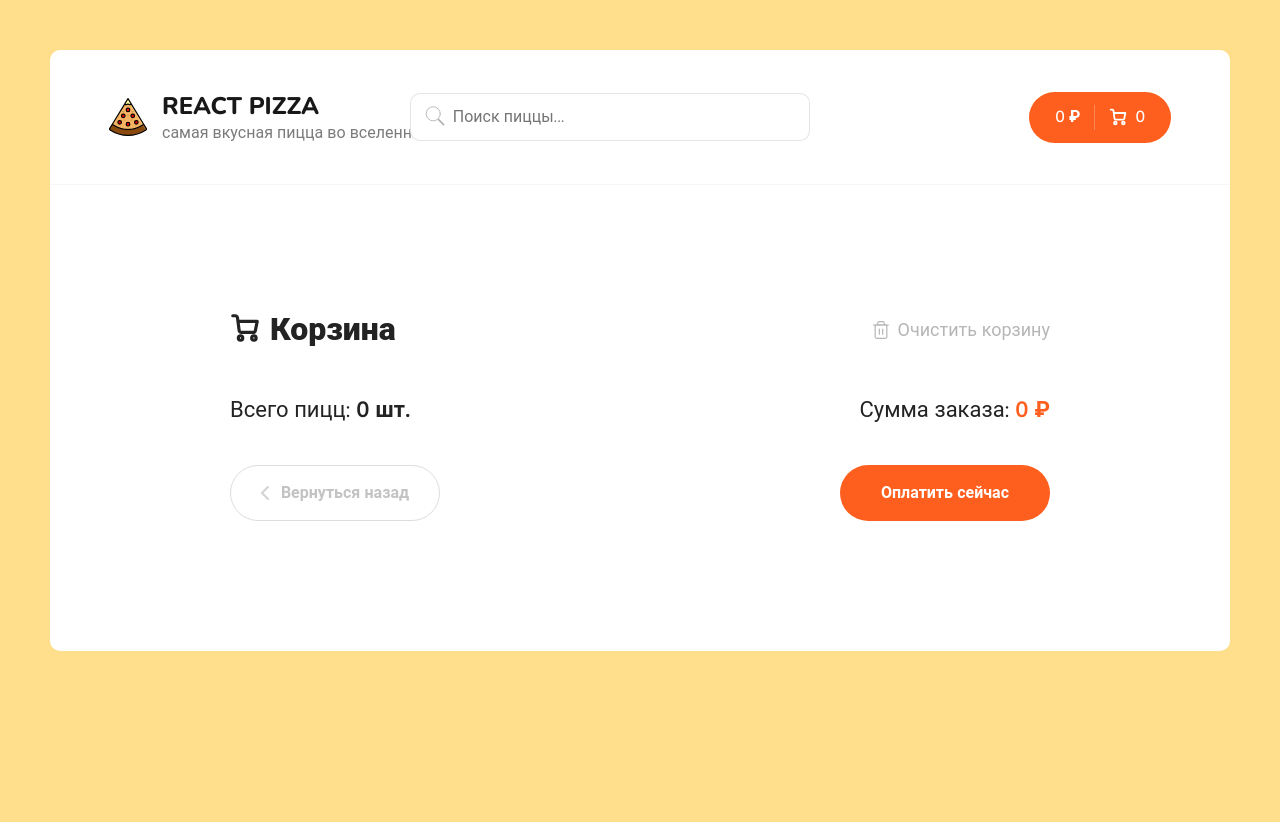
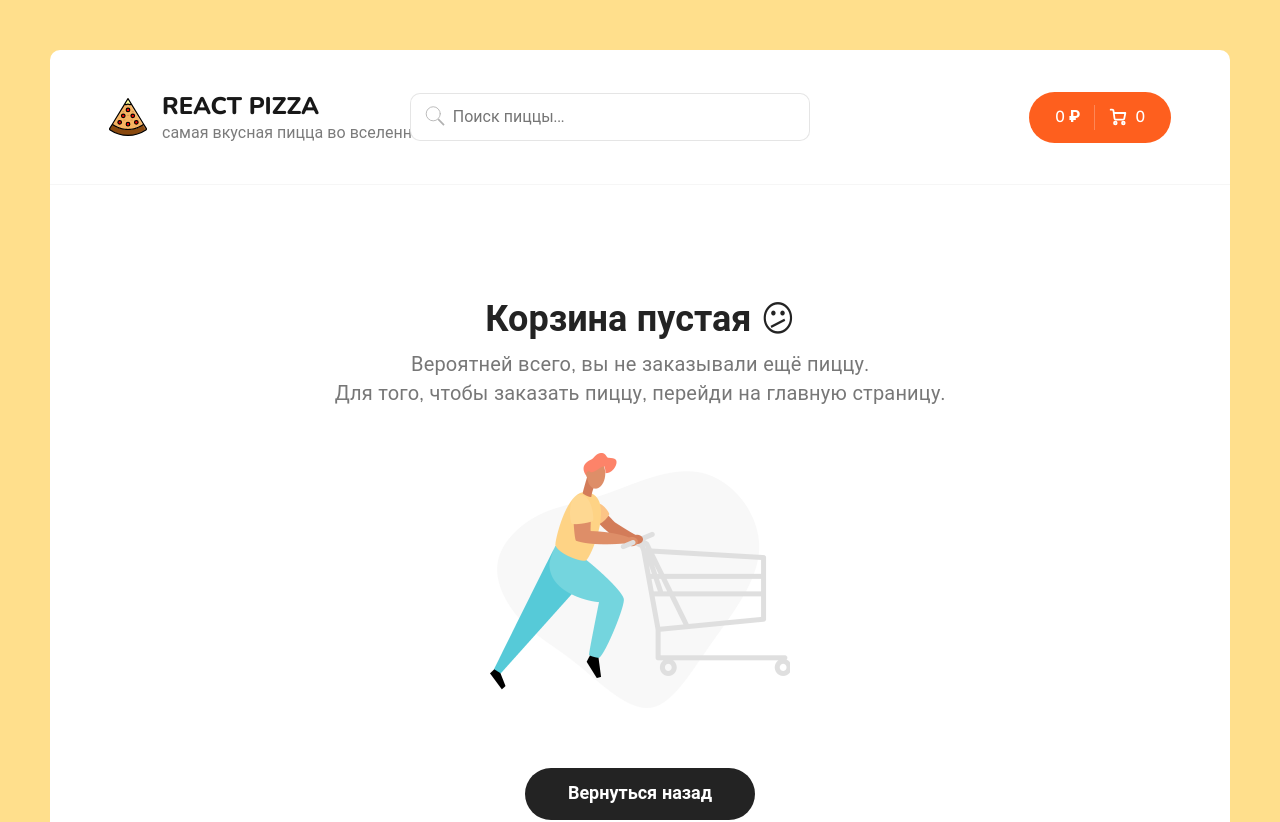
Before and after one commit to greecetop69/react-pizza, a React (Create React App) app: page /cart in a window 1280 px wide. Shown: the top 822 px of the page. Before the commit the page ends 800 px from the top, so only its background shows below. Built offline with nearby package versions, Linux system fonts and the light colour scheme.

Commit message:
add cartEmpty

```diff
--- a/src/components/PizzaBlock/index.jsx
+++ b/src/components/PizzaBlock/index.jsx
@@ -20,7 +20,7 @@ function PizzaBlock({ id, title, price, imageUrl, sizes, types }) {
 			price,
 			imageUrl,
 			type: typeNames[activeType],
-			size: activeSize,
+			size: sizes[activeSize],
 		};
 		dispatch(addItem(item));
 	};
--- a/src/pages/Cart.jsx
+++ b/src/pages/Cart.jsx
@@ -2,6 +2,7 @@ import React from 'react';
 import { useDispatch, useSelector } from 'react-redux';
 import { Link } from 'react-router-dom';
 import CartItem from './CartItem';
+import CartEmpty from './CartEmpty';
 import { clearItems } from '../redux/slices/cartSlice';
 
 const Cart = () => {
@@ -11,6 +12,10 @@ const Cart = () => {
 
 	function onClickClear() {
 		if (window.confirm('Очистить корзину?')) dispatch(clearItems());
+	}
+
+	if (!totalCount) {
+		return <CartEmpty />;
 	}
 	return (
 		<div className='container container--cart'>
--- /dev/null
+++ b/src/pages/CartEmpty.jsx
@@ -0,0 +1,27 @@
+import React from 'react';
+import { Link } from 'react-router-dom';
+
+import cartEmprtyImg from '../assets/img/empty-cart.png';
+
+const CartEmpty = () => {
+	return (
+		<>
+			<div className='cart cart--empty'>
+				<h2>
+					Корзина пустая <span>😕</span>
+				</h2>
+				<p>
+					Вероятней всего, вы не заказывали ещё пиццу.
+					<br />
+					Для того, чтобы заказать пиццу, перейди на главную страницу.
+				</p>
+				<img src={cartEmprtyImg} alt='Empty cart' />
+				<Link className='button button--black' to='/'>
+					<span>Вернуться назад</span>
+				</Link>
+			</div>
+		</>
+	);
+};
+
+export default CartEmpty;
--- a/src/pages/CartItem.jsx
+++ b/src/pages/CartItem.jsx
@@ -2,7 +2,7 @@ import React from 'react';
 import { useDispatch } from 'react-redux';
 import { addItem, removeItem, minusItem } from '../redux/slices/cartSlice';
 
-const CartItem = ({ id, title, price, imageUrl, type, count }) => {
+const CartItem = ({ id, title, price, imageUrl, type, size, count }) => {
 	const dispatch = useDispatch();
 	const onClickPlus = () => {
 		dispatch(addItem({ id }));
@@ -13,6 +13,7 @@ const CartItem = ({ id, title, price, imageUrl, type, count }) => {
 	const onClickRemove = () => {
 		if (window.confirm('Ты действительно хочешь удалить пиццу?')) dispatch(removeItem(id));
 	};
+
 	return (
 		<div className='cart__item'>
 			<div className='cart__item-img'>
@@ -20,7 +21,9 @@ const CartItem = ({ id, title, price, imageUrl, type, count }) => {
 			</div>
 			<div className='cart__item-info'>
 				<h3> {title}</h3>
-				<p>{type}, 26 см.</p>
+				<p>
+					{type}, {size} см.
+				</p>
 			</div>
 			<div className='cart__item-count'>
 				<div
@@ -64,7 +67,7 @@ const CartItem = ({ id, title, price, imageUrl, type, count }) => {
 				</div>
 			</div>
 			<div className='cart__item-price'>
-				<b>{price * count} ₽</b>
+				<b> {price * count} ₽</b>
 			</div>
 			<div className='cart__item-remove'>
 				<div onClick={onClickRemove} className='button button--outline button--circle'>
--- a/src/redux/slices/cartSlice.js
+++ b/src/redux/slices/cartSlice.js
@@ -44,6 +44,5 @@ const cartSlice = createSlice({
         },
     }
 })
-console.log("sfa")
 export const { addItem, removeItem, minusItem, clearItems } = cartSlice.actions
 export default cartSlice.reducer
--- a/src/scss/app.scss
+++ b/src/scss/app.scss
@@ -322,17 +322,18 @@ body {
 	}
 
 	&--empty {
-		margin: 0 auto;
-		width: 560px;
+		margin: 80px auto;
+		width: 620px;
 		text-align: center;
 
 		h2 {
-			font-size: 32px;
-			margin-bottom: 10px;
+			font-weight: 700px;
+			font-size: 36px;
+			margin-bottom: 15px;
 		}
 
 		p {
-			font-size: 18px;
+			font-size: 20px;
 			line-height: 145.4%;
 			letter-spacing: 0.01em;
 			color: #777777;
```
